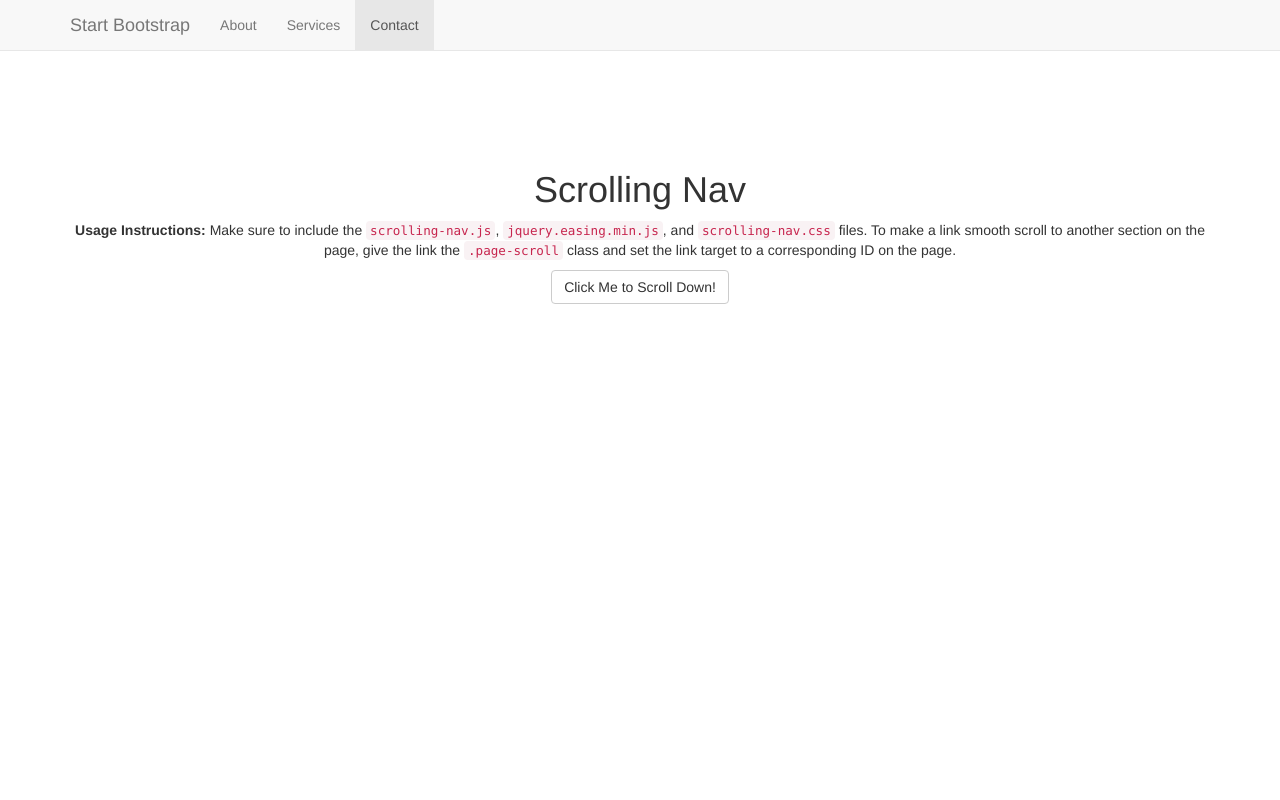
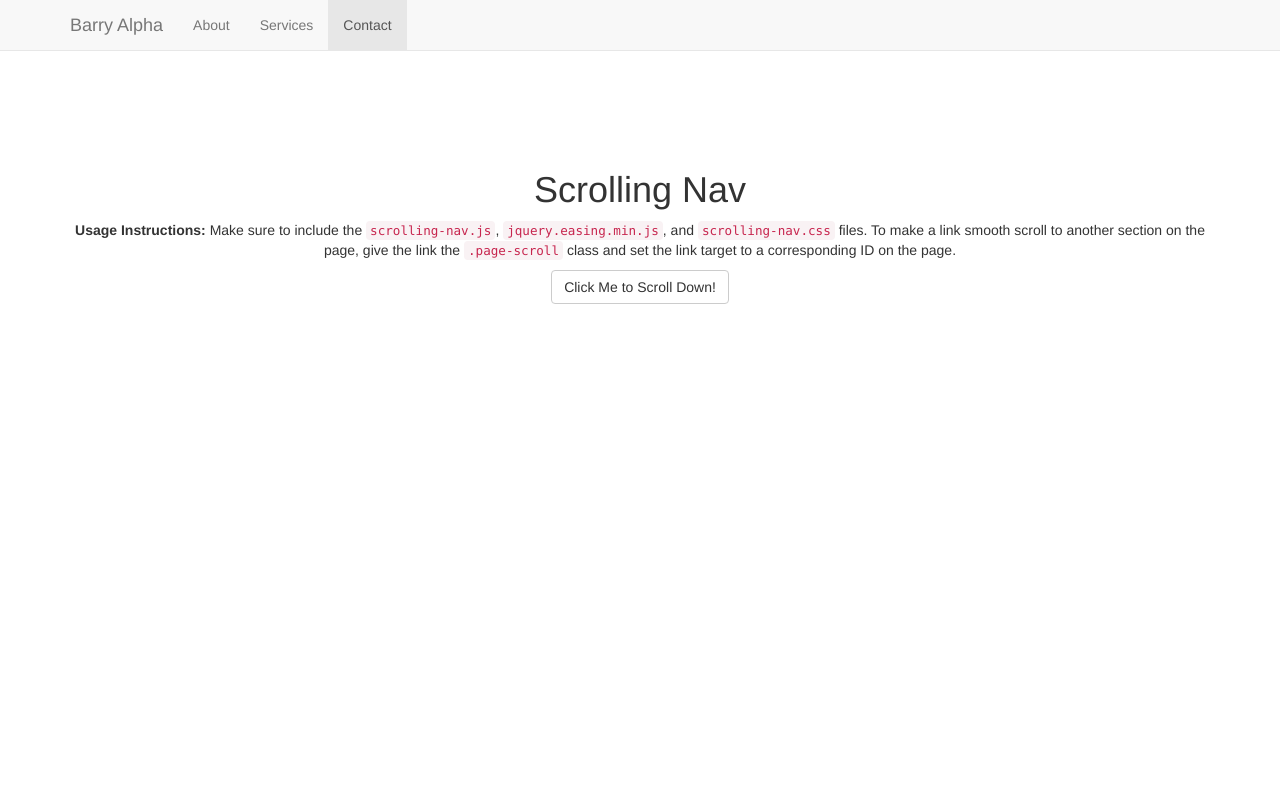
Before and after one commit to amtb/amtb.github.io, a plain HTML site: page index.html in a window 1280 px wide. Shown: the top 800 px of the page. Drawn offline with Linux system fonts and the light colour scheme.

Commit message:
Test cloud9 push

```diff
--- a/index.html
+++ b/index.html
@@ -35,7 +35,7 @@
                         <span class="icon-bar"></span>
                         <span class="icon-bar"></span>
                     </button>
-                    <a class="navbar-brand page-scroll" href="#page-top">Start Bootstrap</a>
+                    <a class="navbar-brand page-scroll" href="#page-top">Barry Alpha</a>
                 </div>
 
                 <!-- Collect the nav links, forms, and other content for toggling -->
```
